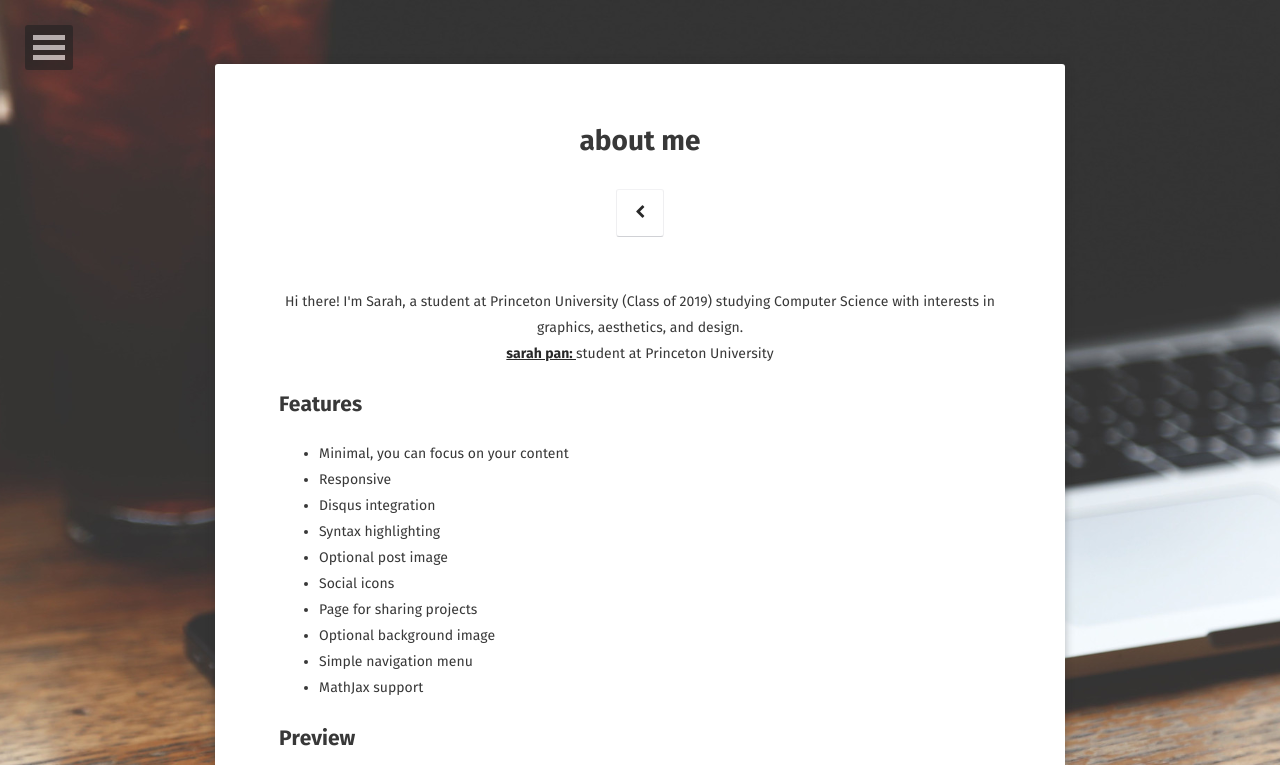
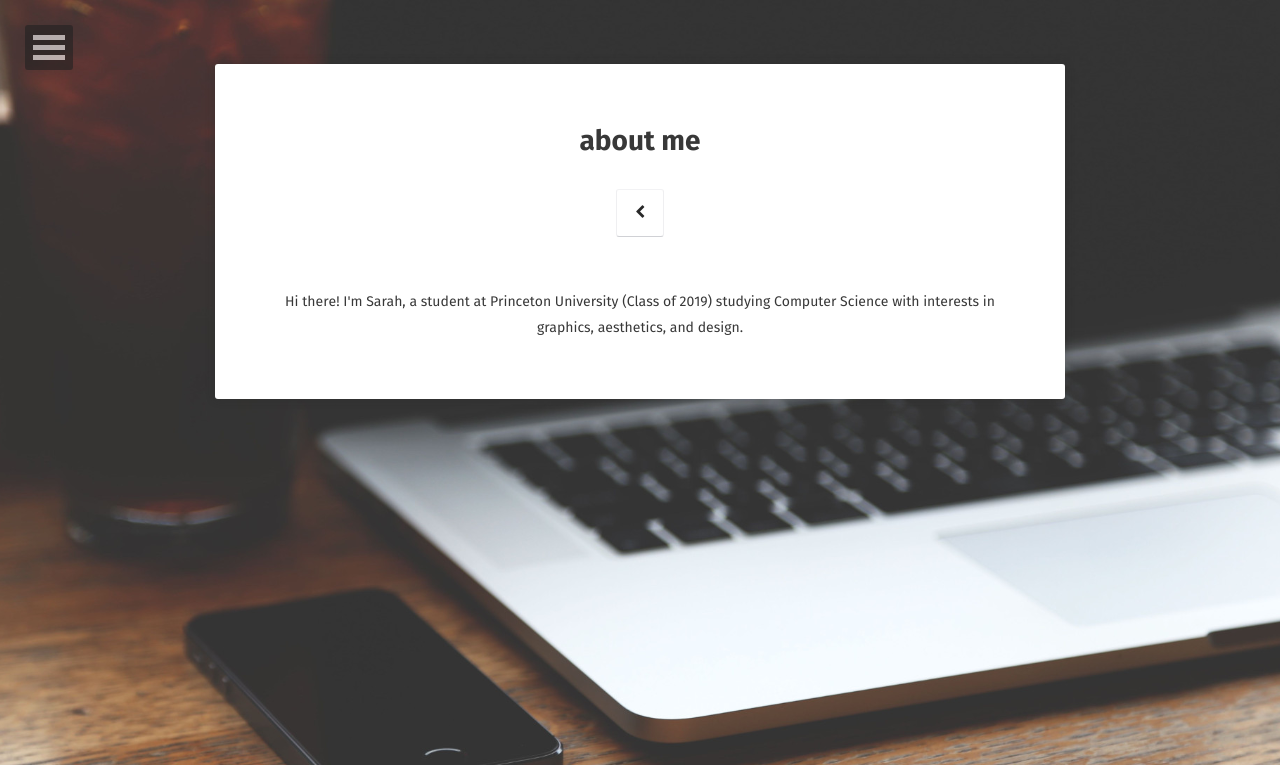
Before and after one commit to sp37344/sp37344.github.io, a Jekyll site: the page built from about/index.md, in a window 1280 px wide. Shown: the top 765 px of the page. Built offline with Jekyll 4.4.1, drawn with Linux system fonts in a browser that asks for light colours; some web fonts are replaced; some of the changed text lies outside the part shown; grey boxes are pictures that could not be loaded.

Commit message:
personal links

```diff
--- a/about/index.md
+++ b/about/index.md
@@ -7,34 +7,3 @@
 ---
 
 <center><a href="http://sp37344.github.io/"></a> Hi there! I'm Sarah, a student at Princeton University (Class of 2019) studying Computer Science with interests in graphics, aesthetics, and design. </center>
-
-
-<center><a href="http://sp37344.github.io/"><b>sarah pan: </b></a> student at Princeton University </center>
-
-## Features
-* Minimal, you can focus on your content
-* Responsive
-* Disqus integration
-* Syntax highlighting
-* Optional post image
-* Social icons
-* Page for sharing projects
-* Optional background image
-* Simple navigation menu
-* MathJax support
-
-## Preview
-
-{% capture images %}
-    https://cloud.githubusercontent.com/assets/754514/14509720/61c61058-01d6-11e6-93ab-0918515ecd56.png
-    https://cloud.githubusercontent.com/assets/754514/14509716/61ac6c8e-01d6-11e6-879f-8308883de790.png
-{% endcapture %}
-{% include gallery images=images caption="Screenshots of Moon Theme" cols=2 %}
-
-See a [live version of Moon](http://taylantatli.github.io/Moon) hosted on GitHub.
-
-## Getting Started
-
-To learn how to install and use this theme check out the [Setup Guide](http://taylantatli.me/Moon/moon-theme/) for more information.
-
-[Install Moon](https://github.com/TaylanTatli/Moon){: .btn}
```
